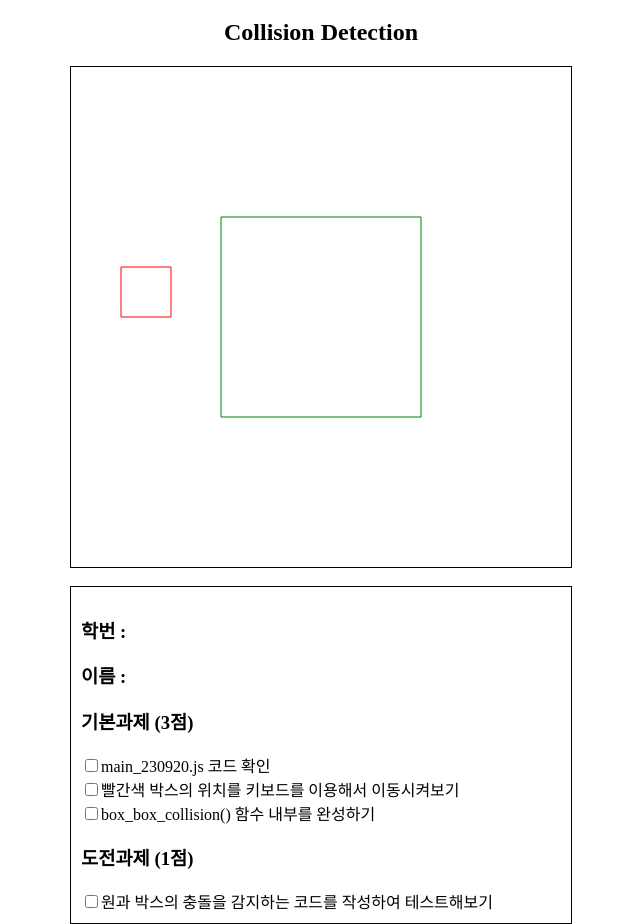
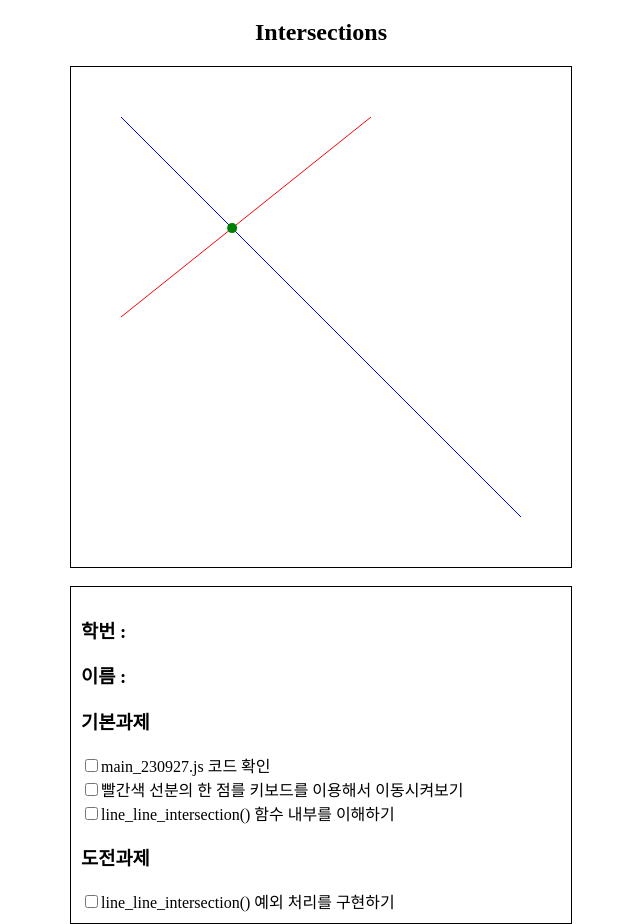
Before and after one commit to youngjinDAU/-AIE305-Computer-Graphics, a plain HTML site: page index.html in a window 1280 px wide. Shown: the part 61-985 px from the top of the page, without its empty margins (319-959 px from the left). Drawn offline with nearby package versions, Linux system fonts and the light colour scheme.

Commit message:
230927 실습자료

```diff
--- a/index.html
+++ b/index.html
@@ -15,19 +15,19 @@
 </head>
 <body>
     <h1>[AIE305] Computer Graphics Lab</h1>
-    <h2>Collision Detection</h2>
+    <h2>Intersections</h2>
     <canvas id="myCanvas" width="500" height="500"></canvas>
     <br>
     <div id="hw">
       <h3>학번 : </h3>
       <h3>이름 : </h3>
-      <h3>기본과제 (3점)</h3>
-      <input type="checkbox" id="hw1" name="hw1" /><label for="hw1">main_230920.js 코드 확인</label><br>
-      <input type="checkbox" id="hw2" name="hw2" /><label for="hw2">빨간색 박스의 위치를 키보드를 이용해서 이동시켜보기</label><br>
-      <input type="checkbox" id="hw3" name="hw3" /><label for="hw3">box_box_collision() 함수 내부를 완성하기</label><br>
-      <h3>도전과제 (1점)</h3>
-      <input type="checkbox" id="hw4" name="hw4" /><label for="hw4">원과 박스의 충돌을 감지하는 코드를 작성하여 테스트해보기</label><br>
+      <h3>기본과제 </h3>
+      <input type="checkbox" id="hw1" name="hw1" /><label for="hw1">main_230927.js 코드 확인</label><br>
+      <input type="checkbox" id="hw2" name="hw2" /><label for="hw2">빨간색 선분의 한 점를 키보드를 이용해서 이동시켜보기</label><br>
+      <input type="checkbox" id="hw3" name="hw3" /><label for="hw3">line_line_intersection() 함수 내부를 이해하기</label><br>
+      <h3>도전과제 </h3>
+      <input type="checkbox" id="hw4" name="hw4" /><label for="hw4">line_line_intersection() 예외 처리를 구현하기</label><br>
     </div>
 </body>
 </html>
-<script src="js/main_230920.js"></script>
+<script src="js/main_230927.js"></script>
--- /dev/null
+++ b/js/main_230927.js
@@ -0,0 +1,88 @@
+let c = document.getElementById("myCanvas");
+let ctx = c.getContext("2d");
+
+//Make data
+let linePts = [];
+linePts.push(new THREE.Vector2(50, 50));
+linePts.push(new THREE.Vector2(450, 450));
+
+linePts.push(new THREE.Vector2(50, 250));
+linePts.push(new THREE.Vector2(300, 50));
+
+function draw_line(p0, p1) {
+    ctx.beginPath();
+    ctx.moveTo(p0.x, p0.y);
+    ctx.lineTo(p1.x, p1.y);
+    ctx.stroke();
+}
+
+function draw_point(p) {
+    ctx.beginPath();
+    ctx.arc(p.x, p.y, 5, 0, 2 * Math.PI);
+    ctx.fill();
+}
+
+function draw_image()
+{
+    ctx.strokeStyle = "blue";
+    draw_line(linePts[0], linePts[1]);
+    ctx.strokeStyle = "red";
+    draw_line(linePts[2], linePts[3]);
+
+    ctx.fillStyle = "green"
+    line_line_intersection(linePts[0],linePts[1],linePts[2],linePts[3]);
+}
+
+function line_line_intersection(p0, p1, p2, p3) {
+
+    // y=ax+b : 직선의 방정식
+    // a:기울기 : y증가량 / x증가량
+    // y=a0x+b0
+    let a0 = (p1.y - p0.y) / (p1.x - p0.x);
+    let b0 = p0.y - a0 * p0.x;
+
+    // y=a1x+b1
+    let a1 = (p3.y - p2.y) / (p3.x - p2.x);
+    let b1 = p2.y - a1 * p2.x;
+
+    //직선의 교점? a0x+b0=a1x+b1 --> (a0-a1)x = b1 -b0
+    let intersectionX = (b1 - b0) / (a0 - a1);
+    let intersectionY = a0 * intersectionX + b0;
+
+    console.log(intersectionX);
+    console.log(intersectionY);
+
+    let intersectionPt = new THREE.Vector2(intersectionX, intersectionY);
+    draw_point(intersectionPt);
+}
+
+//Keyboard Input
+function keyDown(e) {
+    let xValue = 0, yValue = 0;
+    if (e.key === 'ArrowRight' || e.key === 'Right') {
+        xValue += 5;
+    } else if (e.key === 'ArrowLeft' || e.key === 'Left') {
+        xValue -= 5;
+    } else if (e.key === 'ArrowUp' || e.key === 'Up') {
+        yValue -= 5;
+    } else if (e.key === 'ArrowDown' || e.key === 'Down') {
+        yValue += 5;
+    }
+
+    linePts[2].x = linePts[2].x;
+    linePts[3].x = linePts[3].x + xValue;
+    linePts[2].y = linePts[2].y;
+    linePts[3].y = linePts[3].y + yValue;
+}
+
+//Animation Callback
+function clear() {
+    ctx.clearRect(0, 0, c.width, c.height);
+}
+function update() {
+    clear();
+    draw_image();
+    requestAnimationFrame(update);
+}
+update();
+document.addEventListener('keydown', keyDown);
```
